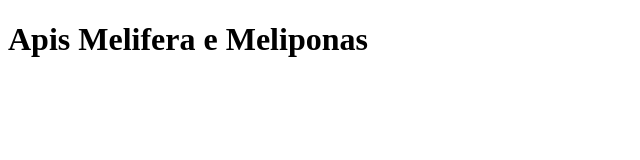
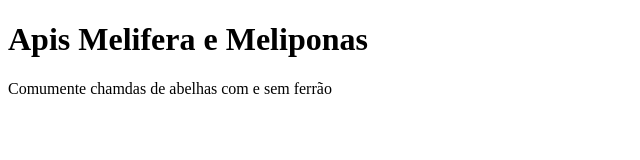
Before and after one commit to arturrozza/Site-Project, a plain HTML site: page index.html in a window 1280 px wide. Shown: the whole page, without its empty margins (0-640 px from the left). Drawn offline with Linux system fonts and the light colour scheme.

Commit message:
Update index.html

```diff
--- a/index.html
+++ b/index.html
@@ -8,5 +8,6 @@
 </head>
 <body>
     <h1>Apis Melifera e Meliponas</h1>
+    <p>Comumente chamdas de abelhas com e sem ferrão</p>
 </body>
 </html>
```
